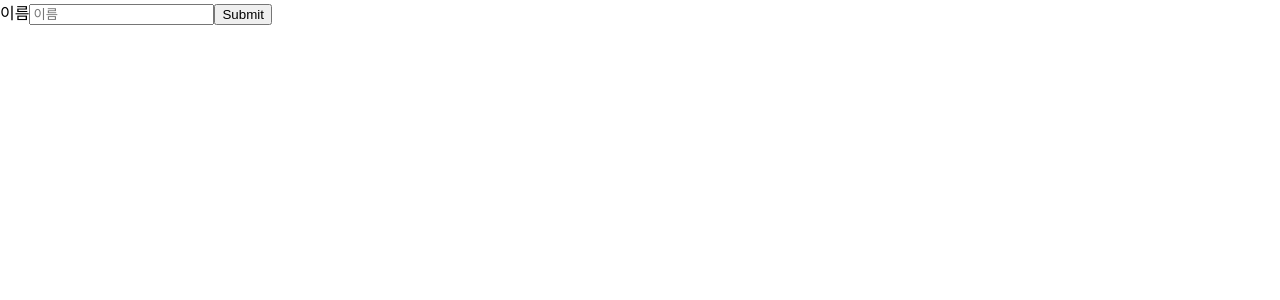
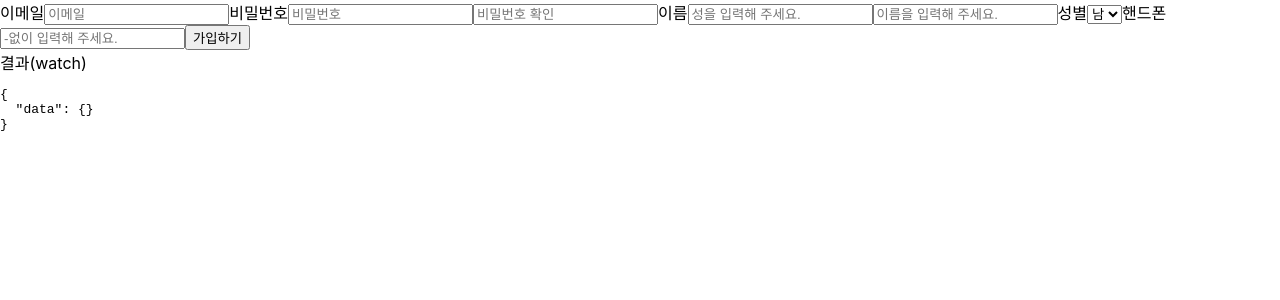
Before and after one commit to daewoongBang/react-hook-form-tutorial, a React (Create React App) app: page / in a window 1280 px wide. Shown: the top 300 px of the page. Built offline with nearby package versions, Linux system fonts and the light colour scheme.

Commit message:
component 정리 중

```diff
--- /dev/null
+++ b/src/App.css
@@ -0,0 +1,11 @@
+input,
+select,
+button {
+  display: block;
+}
+
+.err_msg {
+  font-size: 0.8em;
+  color: red;
+  display: block;
+}
--- a/src/App.tsx
+++ b/src/App.tsx
@@ -1,23 +1,8 @@
 import React from 'react';
-import { useForm } from 'react-hook-form';
-
-type FormData = {
-  userName: string;
-};
+import Join from './components/Join';
 
 const App: React.FC = () => {
-  const { register, handleSubmit, errors } = useForm<FormData>();
-  const onSubmit = (data: any) => {
-    console.log(data);
-  };
-  return (
-    <form onSubmit={handleSubmit(onSubmit)}>
-      <label htmlFor="userName">이름</label>
-      <input name="userName" placeholder="이름" ref={register({ required: '이름은 필수 항목 입니다.' })} />
-      {errors.userName && errors.userName.message}
-      <input type="submit" />
-    </form>
-  );
+  return <Join />;
 };
 
 export default App;
--- /dev/null
+++ b/src/components/Join.tsx
@@ -0,0 +1,96 @@
+import React from 'react';
+import { useForm } from 'react-hook-form';
+import PrettyPrintJson from '../utils/PrettyPrintJson';
+
+type FormData = {
+  lastName: string;
+  firstName: string;
+  email: string;
+  userPassword: string;
+  userPasswordConfirm: string;
+  phoneNumber: number;
+};
+
+const Join: React.FC = () => {
+  const { register, watch, handleSubmit, getValues, errors } = useForm<FormData>();
+  const onSubmit = (data: any) => {
+    console.log(data);
+  };
+  const watchAllFields = watch();
+
+  return (
+    <div>
+      <div>
+        <form onSubmit={handleSubmit(onSubmit)}>
+          <label htmlFor="email">이메일</label>
+          <input
+            type="email"
+            name="email"
+            placeholder="이메일"
+            ref={register({ required: '이메일은 필수 항목 입니다.' })}
+          />
+          <span className="err_msg">{errors.email && errors.email.message}</span>
+          <label htmlFor="password">비밀번호</label>
+          <input
+            type="password"
+            name="userPassword"
+            placeholder="비밀번호"
+            ref={register({
+              required: '필수 항목입니다.',
+              minLength: { value: 8, message: '최소 입력 수는 8자리 입니다.' },
+            })}
+          />
+          <span className="err_msg">{errors.userPassword && errors.userPassword.message}</span>
+          <input
+            type="password"
+            name="userPasswordConfirm"
+            placeholder="비밀번호 확인"
+            ref={register({
+              validate: async value => {
+                const { userPassword } = getValues({ nest: true });
+                return Object.is(value, userPassword) ? undefined : '비밀번호가 동일하지 않습니다.';
+              },
+            })}
+          />
+          {errors.userPasswordConfirm && errors.userPasswordConfirm.message}
+          <label htmlFor="name">이름</label>
+          <input
+            type="text"
+            name="lastName"
+            placeholder="성을 입력해 주세요."
+            ref={register({ required: '필수 항목 입니다.' })}
+          />
+          {errors.lastName && errors.lastName.message}
+          <input
+            type="text"
+            name="firstName"
+            placeholder="이름을 입력해 주세요."
+            ref={register({ required: '필수 항목 입니다.' })}
+          />
+          {errors.firstName && errors.firstName.message}
+          <label htmlFor="gender">성별</label>
+          <select name="gender" ref={register}>
+            <option value="male">남</option>
+            <option value="femail">여</option>
+          </select>
+          <label htmlFor="phoneNumber">핸드폰</label>
+          <input
+            type="text"
+            name="phoneNumber"
+            placeholder="-없이 입력해 주세요."
+            ref={register({
+              required: '필수 항목 입니다.',
+              pattern: { value: /^\d{3}\d{3,4}\d{4}$/, message: '정확한 형식으로 숫자만 입력해주세요.' },
+            })}
+          />
+          {errors.phoneNumber && errors.phoneNumber.message}
+          <button type="submit">가입하기</button>
+        </form>
+      </div>
+      결과(watch)
+      <PrettyPrintJson data={watchAllFields} />
+    </div>
+  );
+};
+
+export default Join;
--- /dev/null
+++ b/src/utils/PrettyPrintJson.tsx
@@ -0,0 +1,9 @@
+import React from 'react';
+
+const PrettyPrintJson = (data: any) => (
+  <div>
+    <pre>{JSON.stringify(data, null, 2)}</pre>
+  </div>
+);
+
+export default PrettyPrintJson;
```
Also changed, not shown: src/components/common/input.tsx (added, +20 -0 lines).
